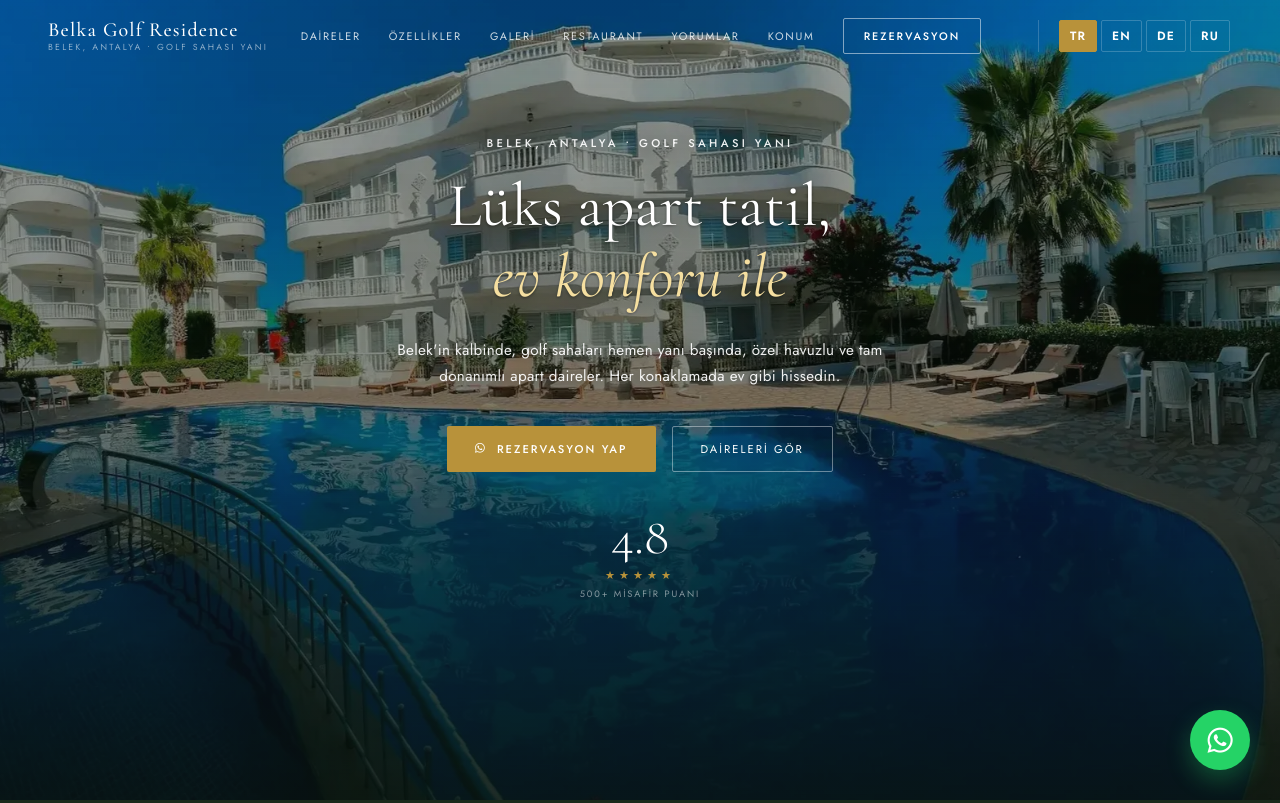
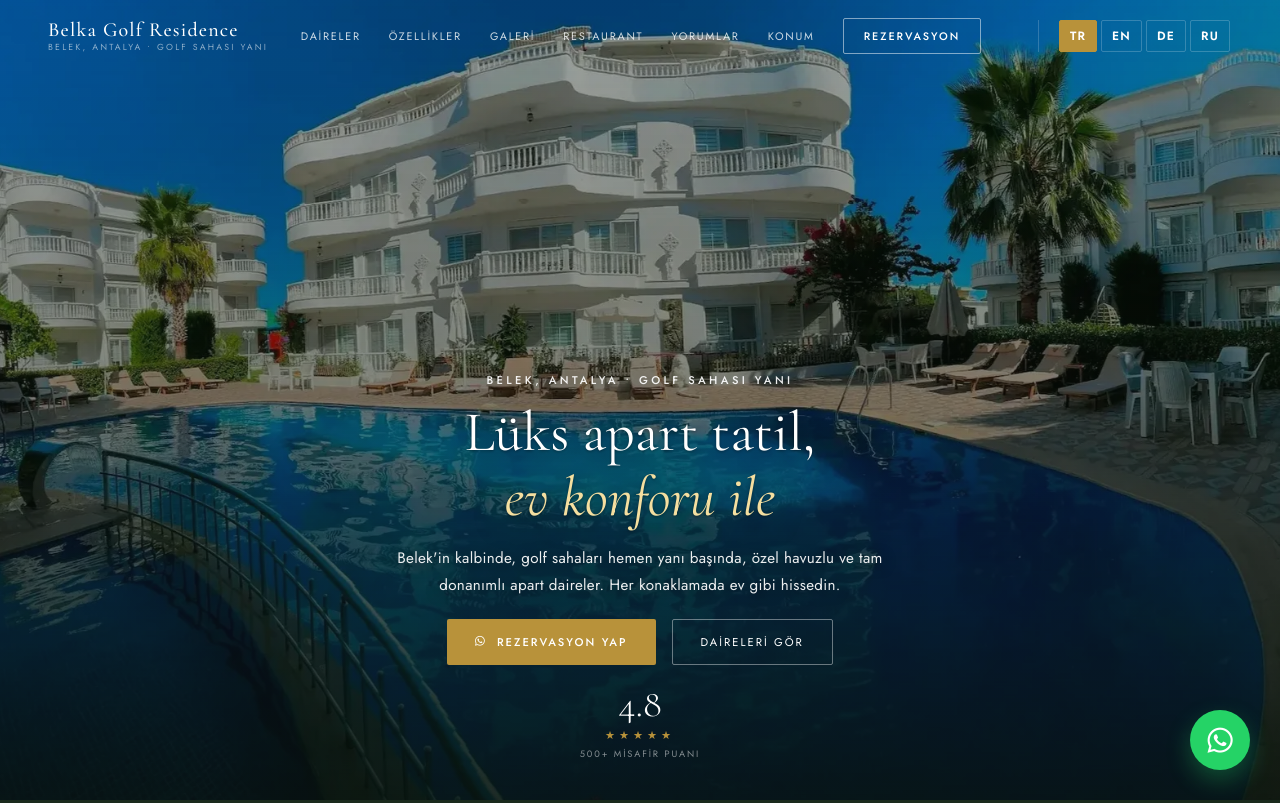
Before and after one commit to Gm-altadmin/BelkaGolfApart, a website: page index.html in a window 1280 px wide. Shown: the top 803 px of the page. Drawn offline with nearby package versions, Linux system fonts and the light colour scheme.

Commit message:
Update index.html

```diff
--- a/index.html
+++ b/index.html
@@ -249,8 +249,8 @@
     .hero-rating {
       position: relative; z-index: 2;
       text-align: center; opacity: 0; animation: fadeUp 1s ease 1.1s forwards;
-      margin-top: 40px;
-      padding-bottom: 100px;
+      margin-top: 32px;
+      padding-bottom: 8px;
     }
     .rating-score {
       font-family: 'Cormorant Garamond', serif;
@@ -259,6 +259,21 @@
     .rating-stars { color: #b8923a; font-size: 0.7rem; letter-spacing: 4px; margin: 4px 0; }
     .rating-text { font-size: 0.58rem; letter-spacing: 0.2em; text-transform: uppercase; color: rgba(255,255,255,0.5); }
     @keyframes fadeUp { from { opacity: 0; transform: translateY(20px); } to { opacity: 1; transform: translateY(0); } }
+
+    /* Kısa/geniş pencerelerde (ör. masaüstü tarayıcı pencereleri) hero içeriğinin
+       sabit menünün (nav) üzerine binmesini önlemek için dikey boşlukları sıkılaştır */
+    @media (max-height: 820px) {
+      .hero-content { padding-bottom: 40px; }
+      .hero-label { margin-bottom: 12px; }
+      .hero-title { font-size: clamp(2rem, 4.4vw, 3.8rem); margin-bottom: 16px; }
+      .hero-desc { margin-bottom: 20px; }
+      .hero-rating { margin-top: 20px; padding-bottom: 0; }
+      .rating-score { font-size: 2.4rem; }
+    }
+    @media (max-height: 650px) {
+      #hero { min-height: 560px; }
+      .hero-rating { display: none; }
+    }
 
     /* ══ REZERVASYON BARI ══ */
     #booking-bar { background: #1a2a1c; padding: 40px 80px; }
```
